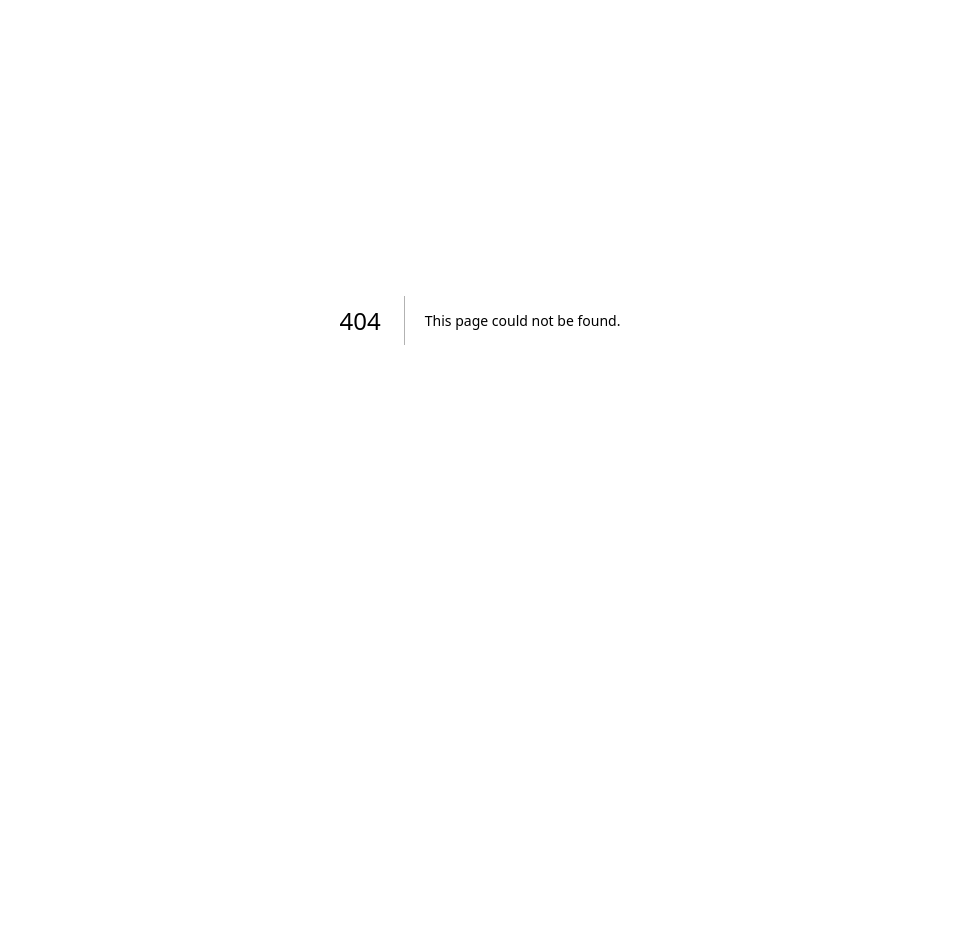
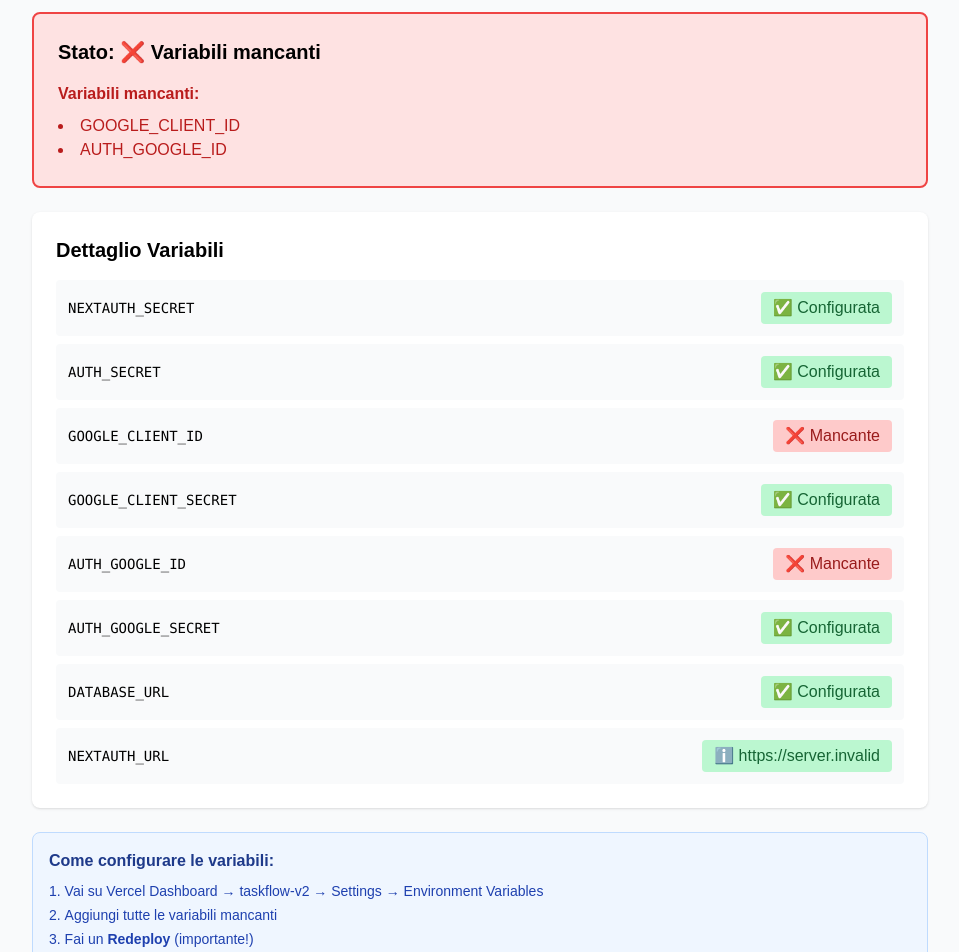
Before and after one commit to PraticheSoluzioniSrl/taskflow-v2, a Next.js app: page /check-env in a window 1280 px wide. Before the commit this address had no page. Shown: the part 80-1032 px from the top of the page, without its empty margins (160-1119 px from the left). Before the commit the page ends 800 px from the top, so only its background shows below. Built offline with nearby package versions, Linux system fonts and the light colour scheme; no server answers.

Commit message:
Feat: Aggiunta pagina HTML per verificare variabili d'ambiente

```diff
--- /dev/null
+++ b/app/check-env/page.tsx
@@ -0,0 +1,86 @@
+import { NextResponse } from 'next/server';
+
+export const dynamic = 'force-dynamic';
+
+async function getEnvStatus() {
+  const envCheck = {
+    NEXTAUTH_SECRET: !!process.env.NEXTAUTH_SECRET,
+    AUTH_SECRET: !!process.env.AUTH_SECRET,
+    GOOGLE_CLIENT_ID: !!process.env.GOOGLE_CLIENT_ID,
+    GOOGLE_CLIENT_SECRET: !!process.env.GOOGLE_CLIENT_SECRET,
+    AUTH_GOOGLE_ID: !!process.env.AUTH_GOOGLE_ID,
+    AUTH_GOOGLE_SECRET: !!process.env.AUTH_GOOGLE_SECRET,
+    DATABASE_URL: !!process.env.DATABASE_URL,
+    NEXTAUTH_URL: process.env.NEXTAUTH_URL || 'not set',
+  };
+
+  const missing = Object.entries(envCheck)
+    .filter(([key, value]) => key !== 'NEXTAUTH_URL' && value === false)
+    .map(([key]) => key);
+
+  return {
+    status: missing.length === 0 ? 'OK' : 'MISSING_VARIABLES',
+    missing,
+    envCheck,
+  };
+}
+
+export default async function CheckEnvPage() {
+  const envStatus = await getEnvStatus();
+
+  return (
+    <div className="min-h-screen bg-gray-50 p-8">
+      <div className="max-w-4xl mx-auto">
+        <h1 className="text-3xl font-bold mb-6">Verifica Variabili d'Ambiente</h1>
+
+        <div className={`p-6 rounded-lg mb-6 ${
+          envStatus.status === 'OK'
+            ? 'bg-green-100 border-2 border-green-500'
+            : 'bg-red-100 border-2 border-red-500'
+        }`}>
+          <h2 className="text-xl font-semibold mb-2">
+            Stato: {envStatus.status === 'OK' ? '✅ Tutte le variabili configurate' : '❌ Variabili mancanti'}
+          </h2>
+          {envStatus.missing.length > 0 && (
+            <div className="mt-4">
+              <p className="font-semibold text-red-700">Variabili mancanti:</p>
+              <ul className="list-disc list-inside mt-2">
+                {envStatus.missing.map((key) => (
+                  <li key={key} className="text-red-700">{key}</li>
+                ))}
+              </ul>
+            </div>
+          )}
+        </div>
+
+        <div className="bg-white rounded-lg shadow p-6">
+          <h2 className="text-xl font-semibold mb-4">Dettaglio Variabili</h2>
+          <div className="space-y-2">
+            {Object.entries(envStatus.envCheck).map(([key, value]) => (
+              <div key={key} className="flex items-center justify-between p-3 bg-gray-50 rounded">
+                <span className="font-mono text-sm">{key}</span>
+                <span className={`px-3 py-1 rounded ${
+                  value === true || (typeof value === 'string' && value !== 'not set')
+                    ? 'bg-green-200 text-green-800'
+                    : 'bg-red-200 text-red-800'
+                }`}>
+                  {value === true ? '✅ Configurata' : value === false ? '❌ Mancante' : `ℹ️ ${value}`}
+                </span>
+              </div>
+            ))}
+          </div>
+        </div>
+
+        <div className="mt-6 bg-blue-50 border border-blue-200 rounded-lg p-4">
+          <h3 className="font-semibold text-blue-900 mb-2">Come configurare le variabili:</h3>
+          <ol className="list-decimal list-inside space-y-1 text-sm text-blue-800">
+            <li>Vai su Vercel Dashboard → taskflow-v2 → Settings → Environment Variables</li>
+            <li>Aggiungi tutte le variabili mancanti</li>
+            <li>Fai un <strong>Redeploy</strong> (importante!)</li>
+            <li>Ricarica questa pagina per verificare</li>
+          </ol>
+        </div>
+      </div>
+    </div>
+  );
+}
```
